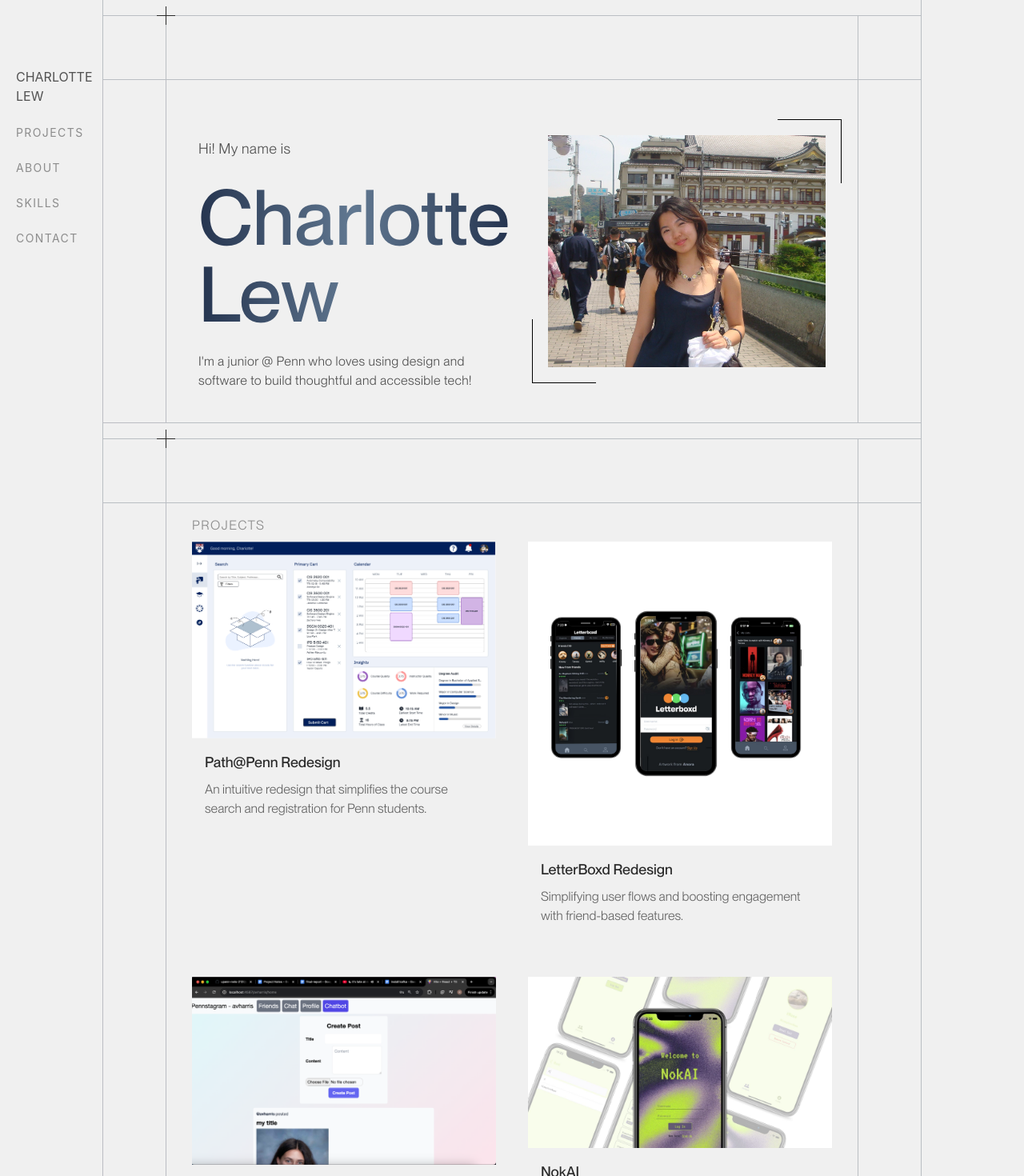
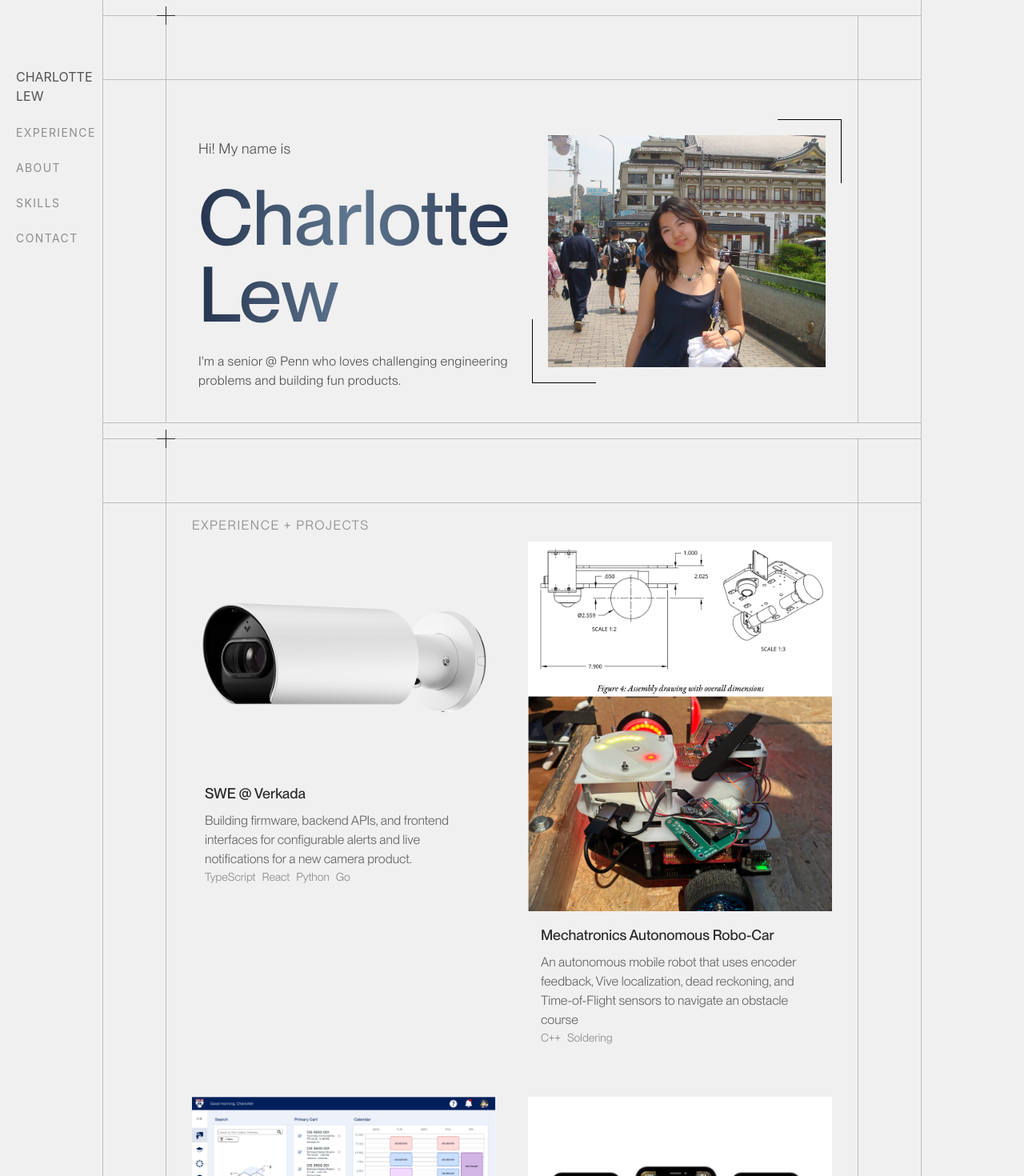
Before and after one commit to clew2027/personal-website-main, a React (Vite) app: page / in a window 1280 px wide. Shown: the top 1470 px of the page at 80% size. Built offline with nearby package versions, Linux system fonts and the light colour scheme; what tw-elements would draw is missing.

Commit message:
new verkada updates

```diff
--- a/src/components/About.js
+++ b/src/components/About.js
@@ -2,9 +2,9 @@
 const glee = new URL('./images/gleebackstage.jpg', import.meta.url).href;
 
 const paragraphs = [
-  "👧 Hi, I'm Charlotte! I'm currently a junior studying CIS and Design + Robotics Masters @ Penn. Currently, I'm a Frontend Engineer + Product Design intern at Wayhome",
-  "💻 I'm especially interested in mobile programming, fullstack web dev, data-driven systems, and accessible and thoughtful UI/UX. I'm passionate about solving problems through ",
-  "🎵 Outside of school and work, you'll catch me touring with the Penn Glee Club, playing piano @ Fisher Bennet Hall or picking up a pup cup for my dog at Starbucks!",
+  "👧 Hi, I'm Charlotte! I'm currently an upcoming senior studying CIS and Design + Robotics Masters @ Penn. Currently, I'm a Software Engineer intern at Verkada in San Mateo",
+  "💻 I'm especially interested in fullstack web dev, robotics, and any challenging engineering problem.",
+  "🎵 Outside of school and work, you'll catch me touring with the Penn Glee Club, playing piano @ Fisher Bennet Hall or walking around with my yorkshire terrier",
 ];
 
 function About() {
@@ -52,7 +52,7 @@
             <img loading="lazy" alt="headshot" width="400"
             height="400" src={glee} />
             <p className="mt-2 text-sm text-off-black/80">
-                me backstage at Penn Glee Club&apos;s 2025 spring show!
+                me backstage at Penn Glee Club&apos;s spring show!
             </p>
             <div className="group-hover:top-[calc(100%-80px+20px)] duration-300 ease-in-out absolute -top-5 -right-5 w-20 h-20 border-r-[1px] border-r-black" />
             <div className="group-hover:right-[calc(100%-80px+20px)] duration-300 ease-in-out absolute -top-5 -right-5 w-20 h-20 border-t-[1px] border-t-black" />
--- a/src/components/Home.js
+++ b/src/components/Home.js
@@ -72,7 +72,7 @@
               style={{ '--delay': '1.4s', '--slideDuration': '0.2s' }}
               className="text-off-black/80 slideAnimation tracking-wide max-w-md"
             >
-              I&apos;m a junior @ Penn who loves using design and software to build thoughtful and accessible tech!
+              I&apos;m a senior @ Penn who loves challenging engineering problems and building fun products.
             </div>
           </div>
 
--- a/src/components/Overlay.js
+++ b/src/components/Overlay.js
@@ -12,7 +12,7 @@
           href="#portfolio"
           className="text-sm tracking-widest text-off-black/50 mb-2 cursor-pointer no-underline transition-colors duration-200 hover:text-off-black"
         >
-          PROJECTS
+          EXPERIENCE
         </a>
         <a
           href="#about"
--- a/src/components/Portfolio.js
+++ b/src/components/Portfolio.js
@@ -7,8 +7,29 @@
 const letter = new URL('./images/letter.png', import.meta.url).href;
 const patp = new URL('./images/pathimages/patp.png', import.meta.url).href;
 const pennstagram = new URL('./images/pennstagram.png', import.meta.url).href;
+const verkada = new URL('./images/icons/verkadabullet.webp', import.meta.url).href;
+const robocar = new URL('./images/robocar.png', import.meta.url).href;
 
 const featuredProjects = [
+  {
+    image_alt: 'Verkada bullet camera',
+    image_src: verkada,
+    title: 'SWE @ Verkada',
+    description: [
+      'Building firmware, backend APIs, and frontend interfaces for configurable alerts and live notifications for a new camera product.',
+    ],
+    technologies: ['TypeScript', 'React', 'Python', 'Go'],
+    type: 'SUMMER 2026 / INTERNSHIP'
+  },{
+    image_alt: 'Mechatronics Robot',
+    image_src: robocar,
+    title: 'Mechatronics Autonomous Robo-Car',
+    description: [
+      'An autonomous mobile robot that uses encoder feedback, Vive localization, dead reckoning, and Time-of-Flight sensors to navigate an obstacle course',
+    ],
+    technologies: ['C++', 'Soldering'],
+    type: 'SPRING 2026 / ROBOTICS'
+  },
   {
     image_alt: 'Path@Penn Redesign',
     image_src: patp,
@@ -142,7 +163,7 @@
         <div className="w-20 flex-shrink-0 border-1 border-gray-500/40 border-t-0" />
         <div className="flex flex-col flex-1 border-b-1 border-grid">
           <div className="p-4">
-          <p className="text-m tracking-widest text-off-black/50 mb-2 ml-4">PROJECTS</p>
+          <p className="text-m tracking-widest text-off-black/50 mb-2 ml-4">EXPERIENCE + PROJECTS</p>
             <div
               id="project-cards"
               className="relative grid grid-cols-1 sm:grid-cols-1 md:grid-cols-1 lg:grid-cols-1 xl:grid-cols-2 gap-10 w-full h-fit px-4 pb-6 mx-auto text-off-black"
--- a/src/components/Skills.js
+++ b/src/components/Skills.js
@@ -50,6 +50,24 @@
       { code: 'CIS 5450', name: 'Big Data Analytics' },
       { code: 'CIS 5190', name: 'Applied Machine Learning' },
       { code: 'DSGN 1020', name: 'Art of the Web' },
+    ],
+  },
+  {
+    semester: 'Spring 2026',
+    courses: [
+      { code: 'CIS 5500', name: 'Database and Information Systems' },
+      { code: 'CIS 5800', name: 'Machine Perception' },
+      { code: 'MEAM 5100', name: 'Mechatronics' },
+      { code: 'DSGN 1070', name: 'Graphic Design' },
+    ],
+  },
+  {
+    semester: 'Fall 2026',
+    courses: [
+      { code: 'MEAM 5200', name: 'Introduction to Robotics' },
+      { code: 'ARTH 1040', name: 'Introduction to Computer Systems' },
+      { code: 'CIS 5810', name: 'Computer Vision & Computational Photography' },
+      { code: 'DSGN 0010', name: 'Art, Design and Digital Culture' },
     ],
   }
 ];
--- a/src/components/letterboxd/LetterProjectPage.js
+++ b/src/components/letterboxd/LetterProjectPage.js
@@ -10,7 +10,6 @@
 import Results from "./Results.js";
 import WhatILearned from "./WhatILearned.js";
 import Problem from "./LPD.js";
-import LetterSol from "./LetterSol.js";
 
 const path = new URL('../images/letterimages/lcover.png', import.meta.url).href;
 
@@ -264,8 +263,8 @@
   }}
 /> */}
 
-    <LetterSol/>
-    <PathSol/>
+<PathSol/>
+
 
 <Results
   metrics={[
```
Also changed, not shown: src/components/images/icons/verkadabullet.webp (added), src/components/images/robocar.png (added).
